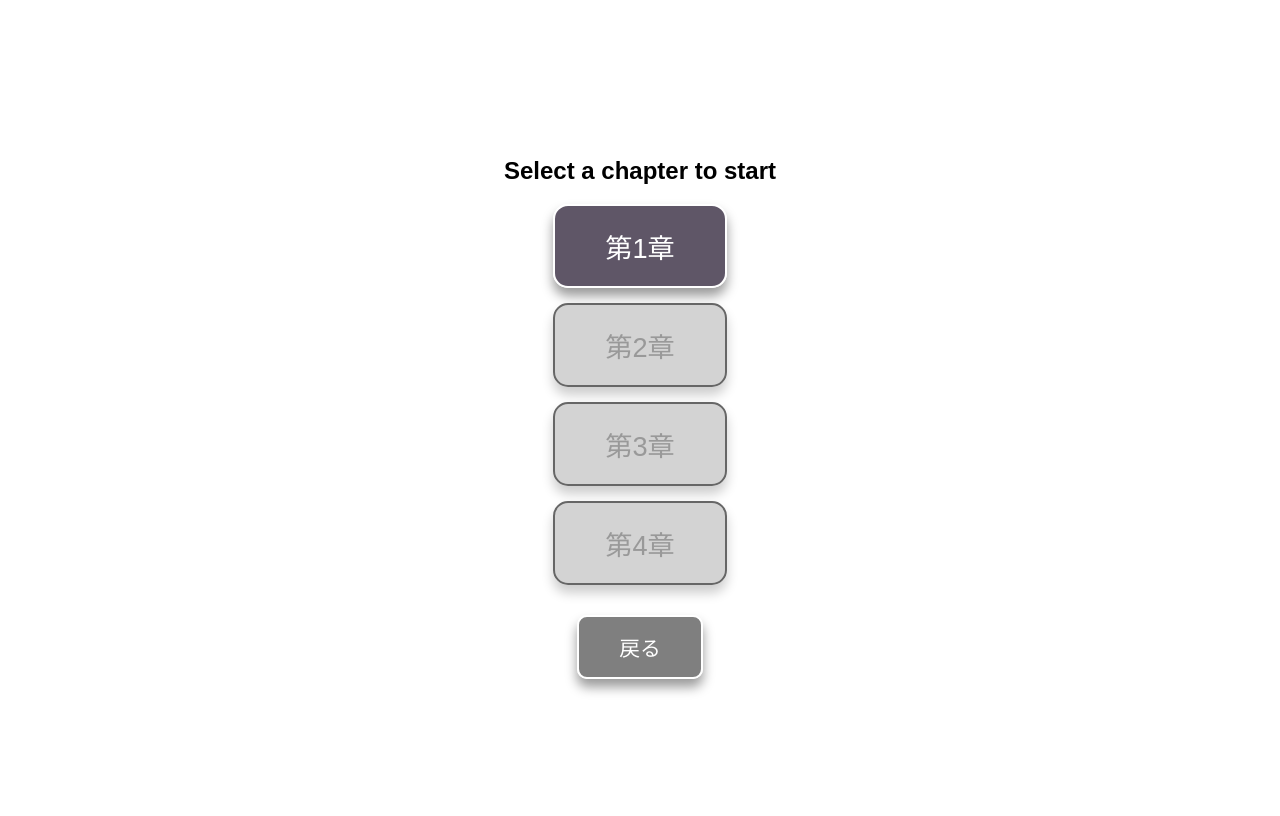
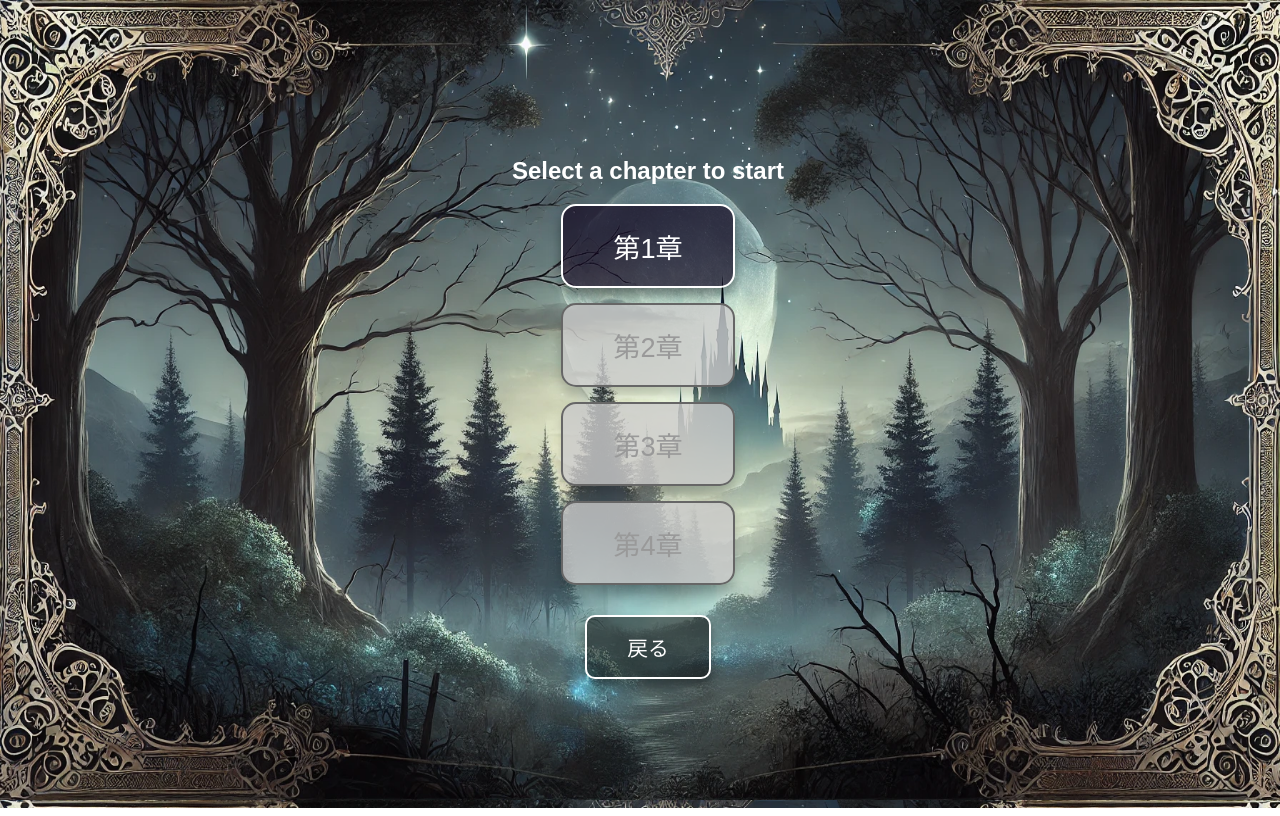
Before and after one commit to mitsui6969/BRAVO-front, a Next.js app: page /Start in a window 1280 px wide. Built offline with nearby package versions, Linux system fonts and the light colour scheme; no server answers.

Commit message:
ホームからスタート画面のUI整え

```diff
--- a/src/app/layout.js
+++ b/src/app/layout.js
@@ -1,6 +1,7 @@
 // 全画面共通のレイアウト
 import Link from "next/link"
 import { Suspense } from "react"
+import '../styles/global.css'
 
 export const metadata = {
   title: 'Next.js',
--- /dev/null
+++ b/src/styles/global.css
@@ -0,0 +1,15 @@
+html {
+    margin: 0;
+    padding: 0;
+    height: 100%;
+    width: 100%;
+}
+
+body {
+    height: 100%;
+    width: 100%;
+    background-image: url("/title.png");
+    background-size: 100% 100%;
+    font-family: Arial, sans-serif; /* デフォルトフォント */
+    color: #ffffff; /* 全体のテキストカラー */
+}
--- a/src/styles/home.css
+++ b/src/styles/home.css
@@ -1,23 +1,24 @@
 @import url('https://fonts.googleapis.com/css2?family=Cinzel:wght@700&display=swap');
 
-body {
+/* body {
     height: 100%;
     width: 100%;
     background-image: url("/title.png");
     background-size: 100% 100%;
-    font-family: Arial, sans-serif; /* デフォルトフォント */
-    color: #ffffff; /* 全体のテキストカラー */
-}
+    font-family: Arial, sans-serif;
+    color: #ffffff;
+} */
 
 .container {
     display: flex;
     align-items: center;
     justify-content: center;
-    min-height: 100vh;
+    max-height: 100%;
     background-size: cover;
     background-position: center;
     color: #fff;
     flex-direction: column;
+    margin: 0;
 }
 
 .titleContainer {
```
